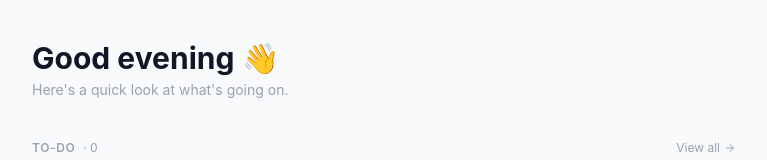
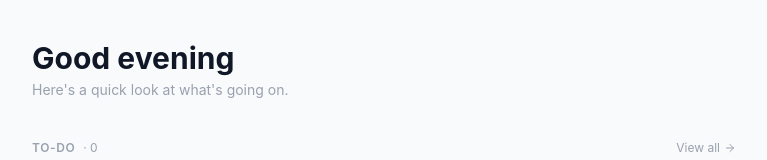
Before and after one commit to 307-group/csc307-team-project, a React (Vite) app in the folder packages/react-frontend/: page / in a window 1280 px wide. Shown: the top 160 px of the page, without its empty margins (256-1023 px from the left). Built offline with nearby package versions, Linux system fonts and the light colour scheme.

Commit message:
homescreen change

```diff
--- a/packages/react-frontend/src/components/HomeScreen.jsx
+++ b/packages/react-frontend/src/components/HomeScreen.jsx
@@ -158,7 +158,7 @@ export default function HomeScreen({
       <div className="max-w-3xl mx-auto px-8 py-10 flex flex-col gap-10">
         <div>
           <h1 className="text-3xl font-bold text-gray-900">
-            {greeting} 👋
+            {greeting}
           </h1>
           <p className="text-gray-400 mt-1 text-sm">
             Here's a quick look at what's going on.
```
